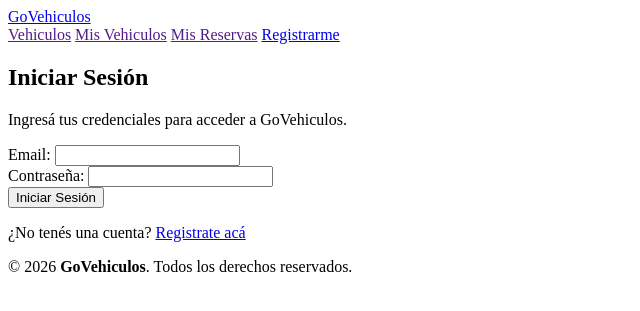
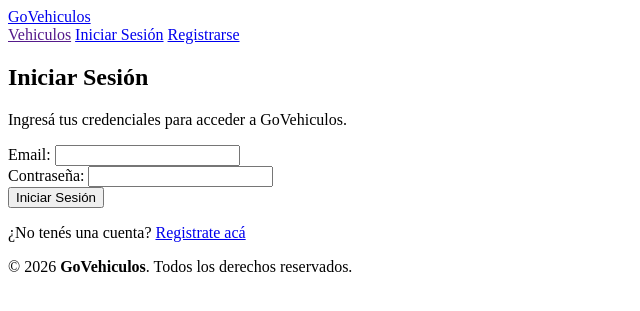
Before and after one commit to NahimMartinez/GoVehiculos, a Django app: page /auth/login/ in a window 1280 px wide. Shown: the top 311 px of the page, without its empty margins (0-640 px from the left). Run offline with Django 5.2, Linux system fonts and the light colour scheme.

Commit message:
Feat: Separé las urls de la api con las de auth, puse las acciones para cada perfil en el navbar, agregué la funcion para logout

```diff
--- a/Contenedor/GoVehiculos/urls.py
+++ b/Contenedor/GoVehiculos/urls.py
@@ -14,8 +14,8 @@ schema_view = get_schema_view(
 urlpatterns = [
     path('admin/', admin.site.urls),
     path('', index, name='inicio'),
-    path('auth/', include('usuarios.urls')), # Incluimos las URLs de autenticación (registro, login)
-    path('api/', include('usuarios.urls')), # Incluimos las URLs de la API REST de usuarios
+    path('auth/', include('usuarios.urls')), # URLs de autenticación (registro, login, logout)
+    path('api/', include('usuarios.api_urls')), # URLs exclusivas de la API REST
     path('schema/', schema_view, name='openapi-schema'),
 ]
 
--- a/Contenedor/templates/componentes/navbar.html
+++ b/Contenedor/templates/componentes/navbar.html
@@ -5,10 +5,20 @@
 
     <nav class="navbar-nav">
 
-            <a href="" class="nav-link">Vehiculos</a>
-            <a href="" class="nav-link">Mis Vehiculos</a>
+        <a href="" class="nav-link">Vehiculos</a>
+        {% if user.is_authenticated %}
+            {% for group in user.groups.all %}
+                {% if group.name == 'Socios' %}
+                    <a href="" class="nav-link">Mis Vehículos</a>
+                {% endif %}
+            {% endfor %}
             <a href="" class="nav-link">Mis Reservas</a>
-            <a href="{% url 'registro' %}" class="nav-link">Registrarme</a>
+            <a href="" class="nav-link">Hola, {{ user.username }}</a>
+            <a href="{% url 'logout' %}" class="nav-link">Cerrar Sesión</a>
+        {% else %}
+            <a href="{% url 'login' %}" class="nav-link">Iniciar Sesión</a>
+            <a href="{% url 'registro' %}" class="nav-link">Registrarse</a>
+        {% endif %}
 
     </nav>
 </header>
--- a/Contenedor/usuarios/urls.py
+++ b/Contenedor/usuarios/urls.py
@@ -1,20 +1,8 @@
-from django.urls import path, include
-from rest_framework import routers
+from django.urls import path
 from . import views
-from django.contrib.auth.views import LoginView
 
-router = routers.DefaultRouter() # Creamos un router para registrar las rutas de la API REST de usuarios
-router.register(r'usuarios', views.UsuarioViewSet) # Registramos la ruta 'usuarios' para que apunte al viewset UsuarioViewSet
-
-# Rutas de autenticación (vistas de formularios)
-auth_patterns = [
+urlpatterns = [
     path('registro/', views.registro_view, name='registro'),
     path('login/', views.login_view, name='login'),
+    path('logout/', views.logout_view, name='logout'),
 ]
-
-# Rutas de la API REST
-api_patterns = [
-    path('v1/', include(router.urls)),
-]
-
-urlpatterns = auth_patterns + api_patterns
--- a/Contenedor/usuarios/views.py
+++ b/Contenedor/usuarios/views.py
@@ -4,7 +4,7 @@ from .serializer import UsuarioSerializer
 from .models import Usuario
 from django.shortcuts import render, redirect
 from django.contrib.auth.models import Group
-from django.contrib.auth import authenticate, login
+from django.contrib.auth import authenticate, login, logout
 from .forms import RegistroUsuarioForm
 
 # Create your views here.
@@ -53,3 +53,7 @@ def login_view(request):
             return render(request, 'usuarios/login.html', context)
 
     return render(request, 'usuarios/login.html')
+
+def logout_view(request):
+    logout(request)
+    return redirect('inicio')
```
Also changed, not shown: Contenedor/usuarios/api_urls.py (added, +10 -0 lines).
